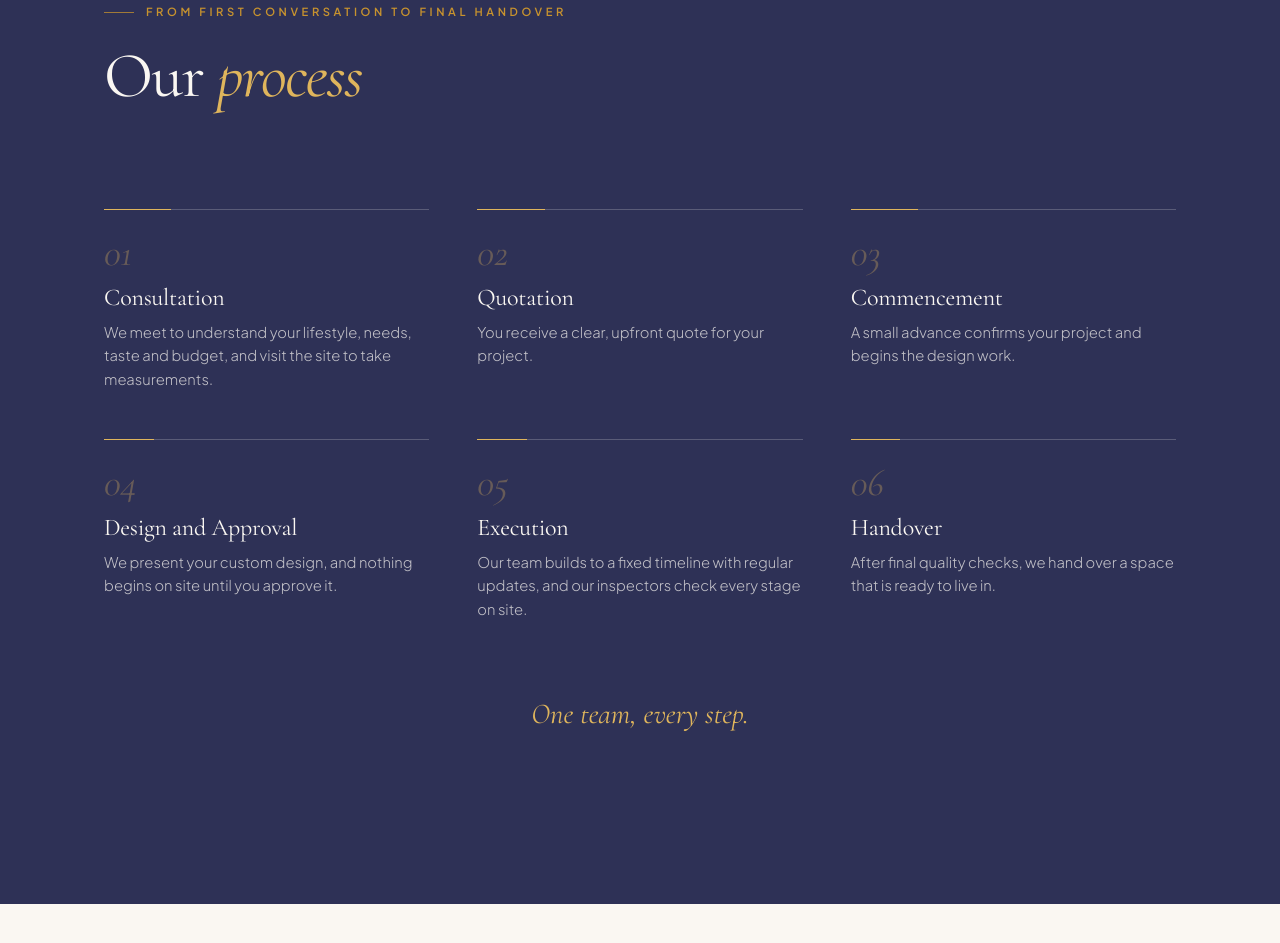
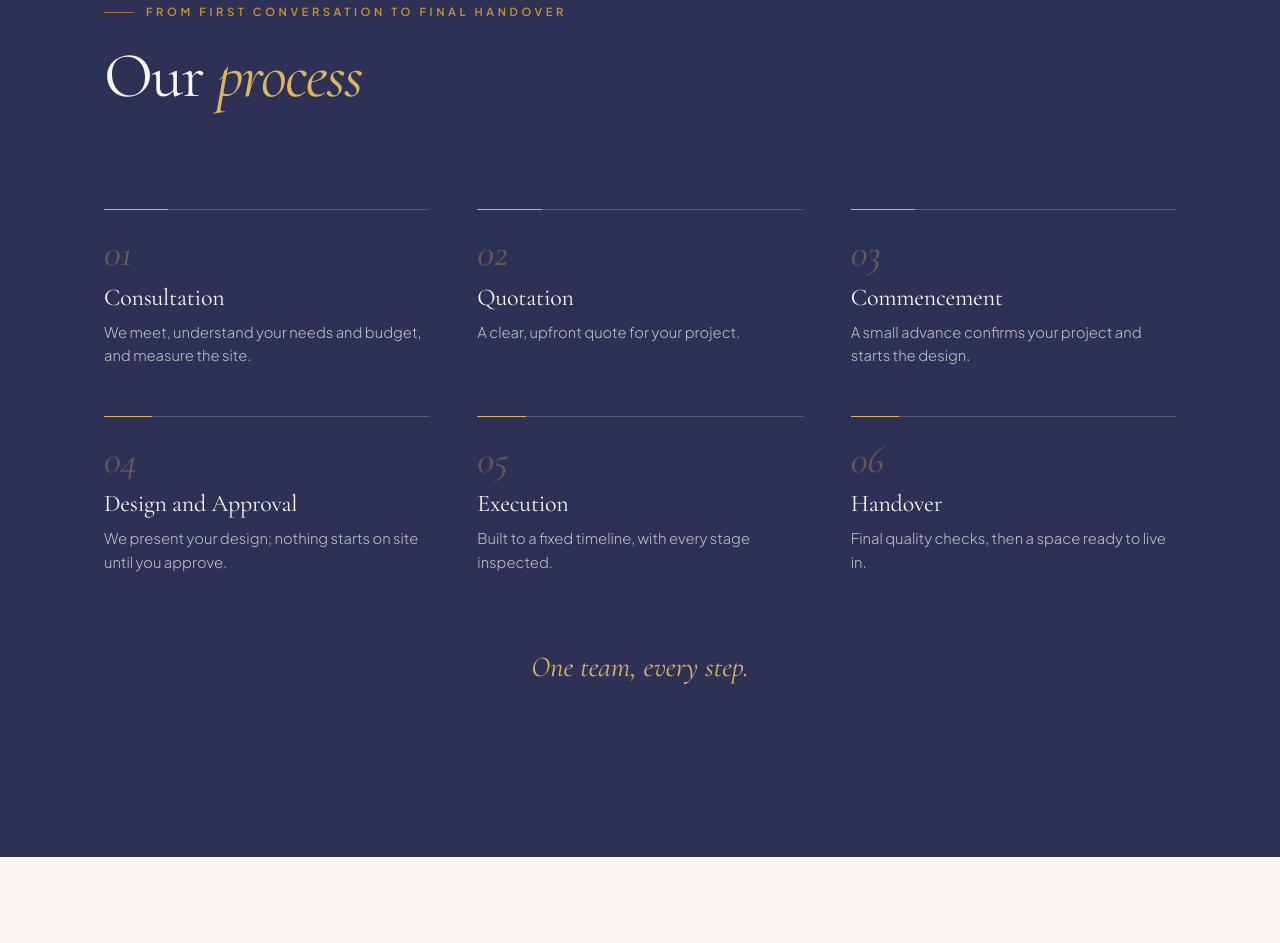
Before and after one commit to gokulcool22/landb, a plain HTML site: page index.html in a window 1280 px wide. Shown: the part 9964-10907 px from the top of the page. Drawn offline with nearby package versions, Linux system fonts and the light colour scheme.

Commit message:
Process: one short line per step (#41)
Same six steps and titles; each description trimmed to a single line with the same meaning.


Claude-Session: https://claude.ai/code/session_01PnK8j2hKG8kYmLuStcFLN2

Co-authored-by: Claude <noreply@anthropic.com>

```diff
--- a/index.html
+++ b/index.html
@@ -878,12 +878,12 @@ footer .cp.done::after{background:#fff;color:var(--indigo)}
       <div><span class="kicker rv">From first conversation to final handover</span><h2 class="rv">Our <em>process</em></h2></div>
     </div>
     <div class="steps">
-      <div class="step rv"><h3>Consultation</h3><p>We meet to understand your lifestyle, needs, taste and budget, and visit the site to take measurements.</p></div>
-      <div class="step rv"><h3>Quotation</h3><p>You receive a clear, upfront quote for your project.</p></div>
-      <div class="step rv"><h3>Commencement</h3><p>A small advance confirms your project and begins the design work.</p></div>
-      <div class="step rv"><h3>Design and Approval</h3><p>We present your custom design, and nothing begins on site until you approve it.</p></div>
-      <div class="step rv"><h3>Execution</h3><p>Our team builds to a fixed timeline with regular updates, and our inspectors check every stage on site.</p></div>
-      <div class="step rv"><h3>Handover</h3><p>After final quality checks, we hand over a space that is ready to live in.</p></div>
+      <div class="step rv"><h3>Consultation</h3><p>We meet, understand your needs and budget, and measure the site.</p></div>
+      <div class="step rv"><h3>Quotation</h3><p>A clear, upfront quote for your project.</p></div>
+      <div class="step rv"><h3>Commencement</h3><p>A small advance confirms your project and starts the design.</p></div>
+      <div class="step rv"><h3>Design and Approval</h3><p>We present your design; nothing starts on site until you approve.</p></div>
+      <div class="step rv"><h3>Execution</h3><p>Built to a fixed timeline, with every stage inspected.</p></div>
+      <div class="step rv"><h3>Handover</h3><p>Final quality checks, then a space ready to live in.</p></div>
     </div>
     <p class="rv" style="font-family:var(--serif);font-style:italic;font-size:clamp(1.3rem,2.4vw,1.8rem);color:var(--ochre-soft);text-align:center;margin-top:clamp(40px,6vw,70px)">One team, every step.</p>
   </div>
```
